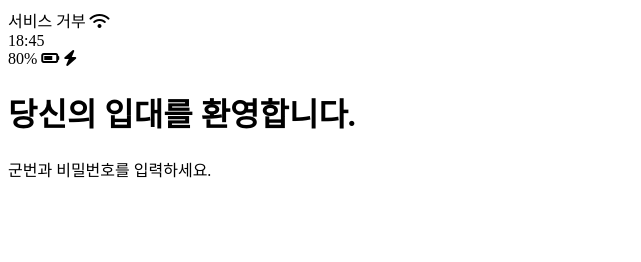
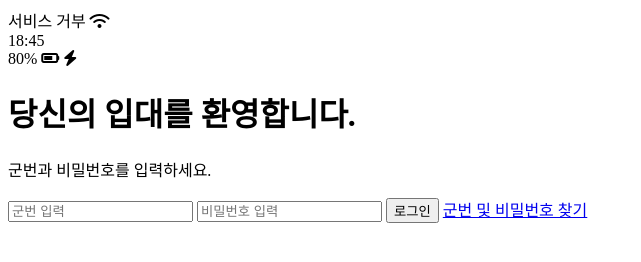
Before and after one commit to jsp1024/kokoa-clone-2022, a plain HTML site: page index.html in a window 1280 px wide. Shown: the whole page, without its empty margins (0-641 px from the left). Drawn offline with Linux system fonts and the light colour scheme.

Commit message:
Update index.html

```diff
--- a/index.html
+++ b/index.html
@@ -1,9 +1,9 @@
 <!DOCTYPE html>
 <html lang="en">
     <head>
-    <meta charset="UTF-8">
-    <meta http-equiv="X-UA-Compatible" content="IE=edge">
-    <meta name="viewport" content="width=device-width, initial-scale=1.0">
+        <meta charset="UTF-8" />
+        <meta http-equiv="X-UA-Compatible" content="IE=edge" />
+        <meta name="viewport" content="width=device-width, initial-scale=1.0" />
         <title>군카오톡에 오신걸 환영합니다.</title>
     </head>
     <body>
@@ -26,13 +26,13 @@
             <p class="welcome-header__text">군번과 비밀번호를 입력하세요.</p>
         </header>
 
-    <form>
-
+        <form id="login-form">
+            <input type="text" placeholder="군번 입력" />
+            <input type="password" placeholder="비밀번호 입력" />
+            <input type="submit" value="로그인" />
+            <a href="#">군번 및 비밀번호 찾기</a>
         </form>
 
-    <script
-    src="https://kit.fontawesome.com/6478f529f2.js"
-    crossorigin="anonymous">
-    </script>
+        <script src="https://kit.fontawesome.com/6478f529f2.js" crossorigin="anonymous"></script>
     </body>
 </html>
```
Lines whose indentation alone changed are shown as unchanged.
